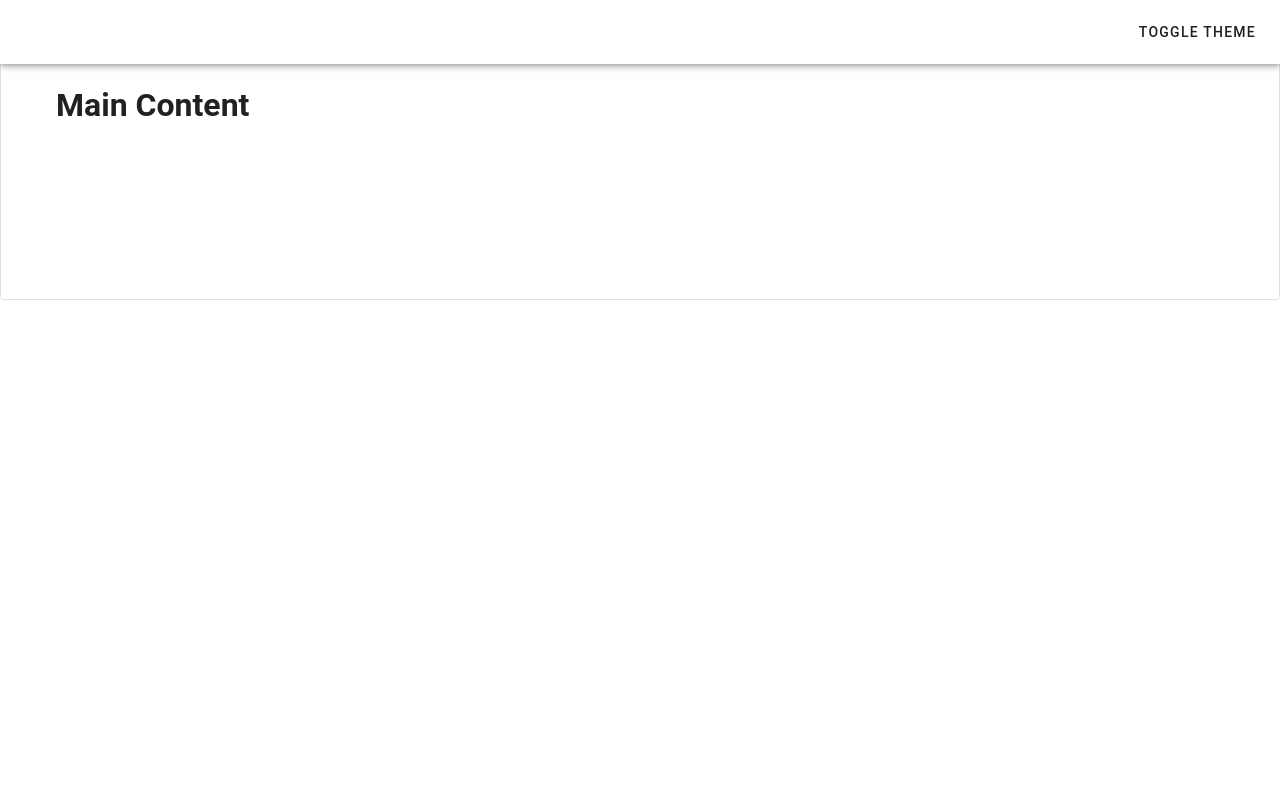
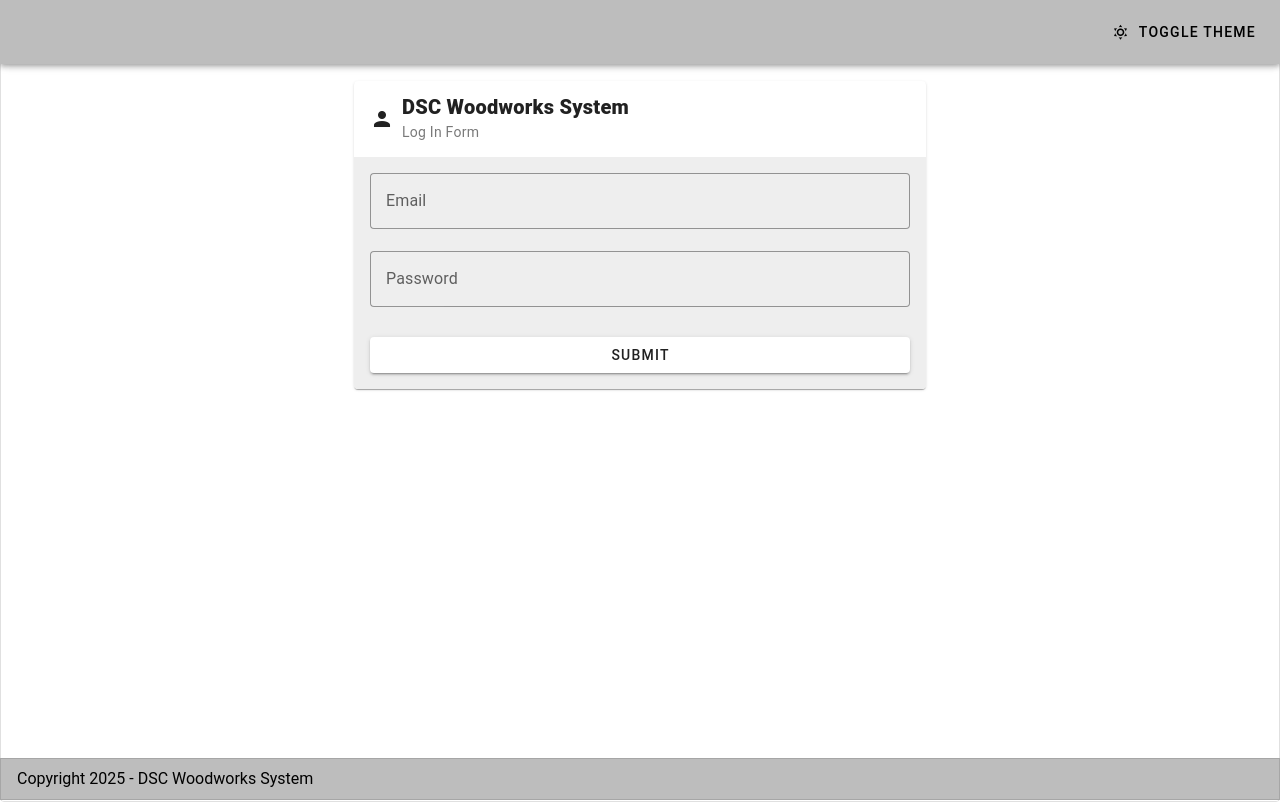
Before and after one commit to stanleygallego/DCS-SYSTEM, a Vue app: page / in a window 1280 px wide. Built offline with nearby package versions, Linux system fonts and the light colour scheme.

Commit message:
feat:with log in form modified slight to be continued

```diff
--- a/package.json
+++ b/package.json
@@ -18,6 +18,7 @@
   },
   "devDependencies": {
     "@eslint/js": "^9.22.0",
+    "@mdi/font": "^7.4.47",
     "@vitejs/plugin-vue": "^5.2.3",
     "@vue/eslint-config-prettier": "^10.2.0",
     "eslint": "^9.22.0",
--- a/src/assets/main.css
+++ b/src/assets/main.css
@@ -1,4 +1,4 @@
-@import './base.css';
+/* @import './base.css'; */
 
 #app {
   max-width: 1280px;
--- a/src/main.js
+++ b/src/main.js
@@ -4,6 +4,7 @@ import { createApp } from 'vue'
 import { createPinia } from 'pinia'
 
 // Vuetify
+import '@mdi/font/css/materialdesignicons.css'
 import 'vuetify/styles'
 import { createVuetify } from 'vuetify'
 import * as components from 'vuetify/components'
@@ -15,6 +16,9 @@ import router from './router'
 const app = createApp(App)
 
 const vuetify = createVuetify({
+  icons: {
+    defaultSet: 'mdi', // This is already the default value - only for display purposes
+  },
   components,
   directives,
 })
--- a/src/views/auth/LogInView.vue
+++ b/src/views/auth/LogInView.vue
@@ -9,9 +9,9 @@ function onClick() {
 </script>
 
 <template>
-  <v-responsive class="border rounded" max-height="300">
+  <v-responsive class="border rounded">
     <v-app :theme="theme">
-      <v-app-bar class="px-3">
+      <v-app-bar class="px-3" color="grey-lighten-1">
         <v-spacer></v-spacer>
 
         <v-btn
@@ -24,9 +24,33 @@ function onClick() {
 
       <v-main>
         <v-container>
-          <h1>Main Content</h1>
+          <v-row class="d-flex justify-center">
+            <v-col cols="12" md="6">
+              <v-card class="mx-auto" prepend-icon="mdi-account" subtitle="Log In Form">
+                <template v-slot:title>
+                  <span class="font-weight-black">DSC Woodworks System</span>
+                </template>
+
+                <v-card-text class="bg-surface-light pt-4">
+                  <v-form fast-fail @submit.prevent>
+                    <v-text-field label="Email" variant="outlined"></v-text-field>
+
+                    <v-text-field
+                      label="Password"
+                      type="password"
+                      variant="outlined"
+                    ></v-text-field>
+
+                    <v-btn class="mt-2" type="submit" block>Submit</v-btn>
+                  </v-form>
+                </v-card-text>
+              </v-card>
+            </v-col>
+          </v-row>
         </v-container>
       </v-main>
+
+      <v-footer color="grey-lighten-1" border app>Copyright 2025 - DSC Woodworks System</v-footer>
     </v-app>
   </v-responsive>
 </template>
```
Also changed, not shown: 1 other file (tests, documents, lock files or other folders).
